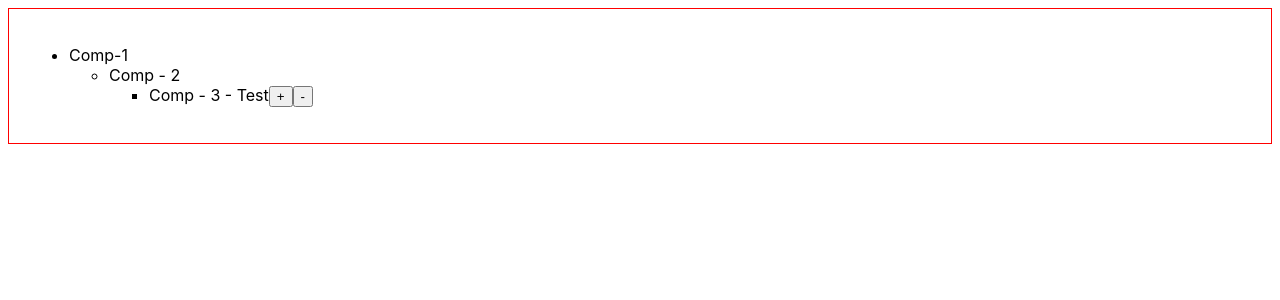
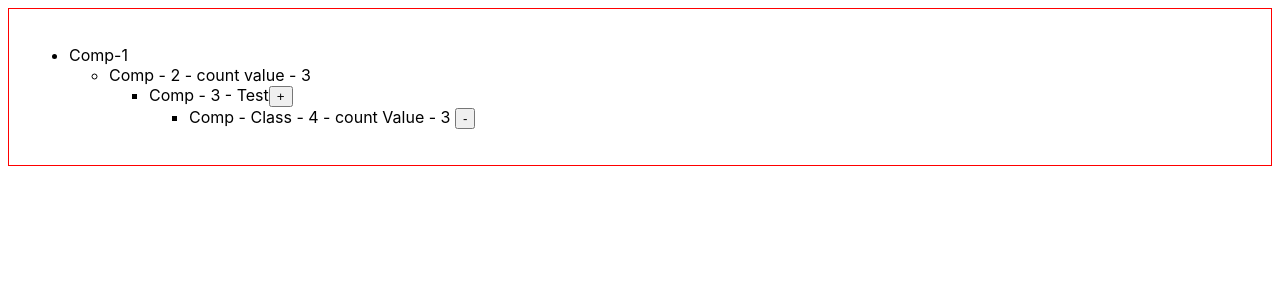
Before and after one commit to sabariganesan/redux-12-24, a React (Create React App) app: page / in a window 1280 px wide. Shown: the top 300 px of the page. Built offline with nearby package versions, Linux system fonts and the light colour scheme.

Commit message:
redux in classcomponent

```diff
--- /dev/null
+++ b/src/component/ComponentFour.jsx
@@ -0,0 +1,38 @@
+import React, { Component } from "react";
+import { connect } from "react-redux";
+
+class ComponentFour extends Component {
+  constructor(props) {
+    super(props);
+  }
+
+  handleDecrement() {
+    this.props.decrement();
+  }
+
+  render() {
+    return (
+      <li>
+        <span>
+          {" "}
+          Comp - Class - 4 - count Value - {this.props.count}{" "}
+          <button onClick={this.handleDecrement.bind(this)}>-</button>
+        </span>
+      </li>
+    );
+  }
+}
+
+const mapStateToProps = (state) => {
+  return {
+    count: state.auth.count,
+  };
+};
+
+const mapDispatchToProps = (dispatch) => {
+  return {
+    decrement: () => dispatch({ type: "DEC" }),
+  };
+};
+
+export default connect(mapStateToProps, mapDispatchToProps)(ComponentFour);
--- a/src/component/ComponentThree.jsx
+++ b/src/component/ComponentThree.jsx
@@ -1,5 +1,6 @@
 import React, { useState } from "react";
 import { useDispatch, useSelector } from "react-redux";
+import ComponentFour from "./ComponentFour";
 
 function ComponentThree() {
   const count = useSelector((state) => state.auth.count);
@@ -15,7 +16,9 @@ function ComponentThree() {
       <span>
         Comp - {count} - {user}
         <button onClick={handleIncrement}>+</button>
-        <button>-</button>
+        <ul>
+          <ComponentFour testProp="text" />
+        </ul>
       </span>
     </li>
   );
--- a/src/component/ComponentTwo.jsx
+++ b/src/component/ComponentTwo.jsx
@@ -1,10 +1,13 @@
 import React from "react";
 import ComponentThree from "./ComponentThree";
+import { useSelector } from "react-redux";
 
 function ComponentTwo({ name }) {
+  const count = useSelector((state) => state.auth.count);
+
   return (
     <li>
-      <span> Comp - 2</span>
+      <span> Comp - 2 - count value - {count}</span>
       <ul>
         <ComponentThree name={name} />
       </ul>
```
